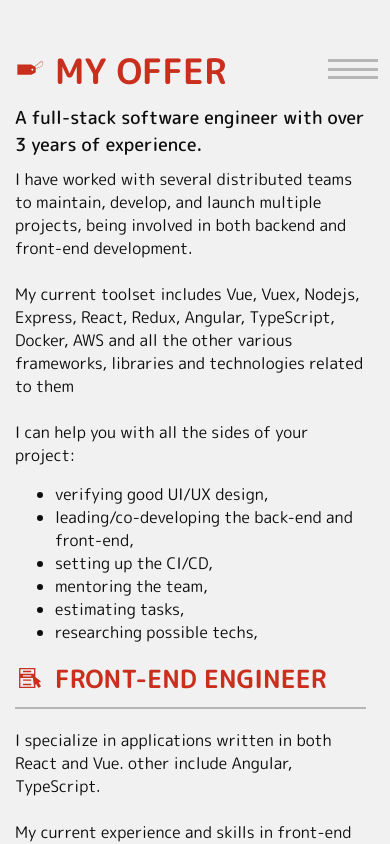
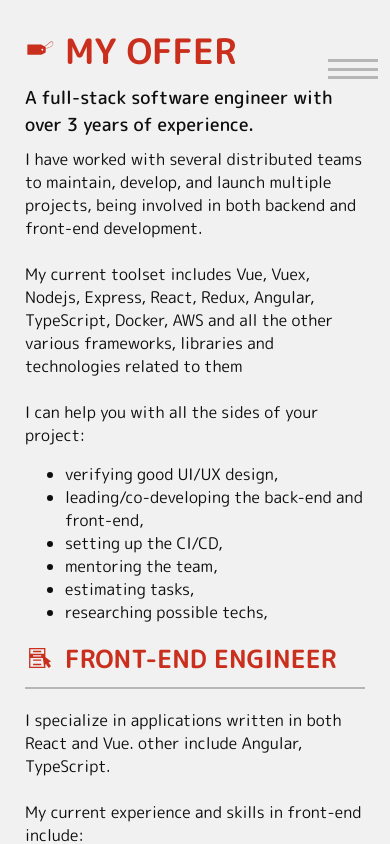
Before and after one commit to akpante3/PortFolio, a React (Create React App) app: page /my-offer in a window 390 px wide. Built offline with nearby package versions, Linux system fonts and the light colour scheme.

Commit message:
edit my-offer

```diff
--- a/src/pages/skills/MyOffer.scss
+++ b/src/pages/skills/MyOffer.scss
@@ -1,7 +1,24 @@
 .my-offer {
-    width: 90%;
+    width: 100%;
     padding: 15px;
+    max-width: 800px;
     margin-top: 10%;
+    @media (max-width: 800px) {
+        max-width: 600px;
+        padding: 0px;
+    }
+    @media (max-width: 750px) {
+        max-width: 500px;
+        padding: 0px;
+    }
+    @media (max-width: 500px) {
+        max-width: 340px;
+        padding: 0px;
+    }
+    @media (max-width: 350px) {
+        max-width: 310px;
+        padding: 0px;
+    }
     &__header {
         font-size: 35px;
         font-weight: 700;
```
